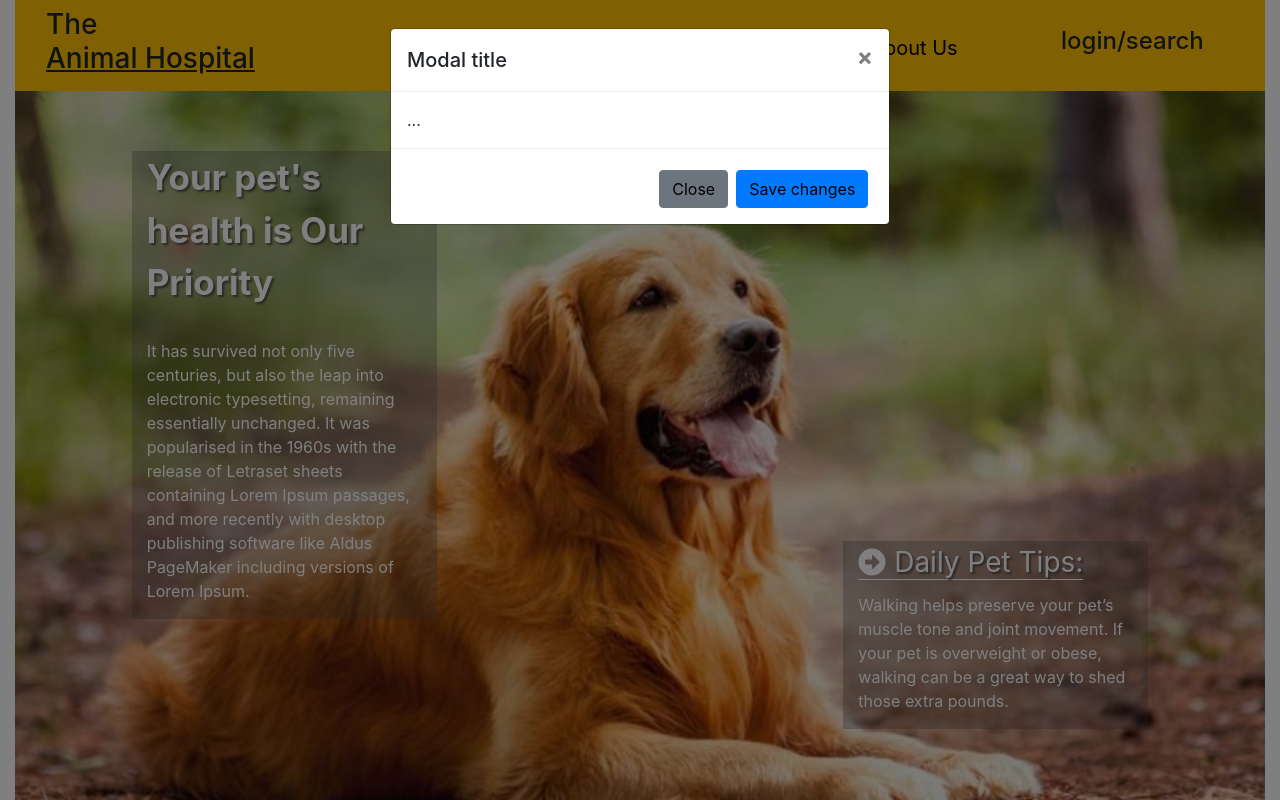
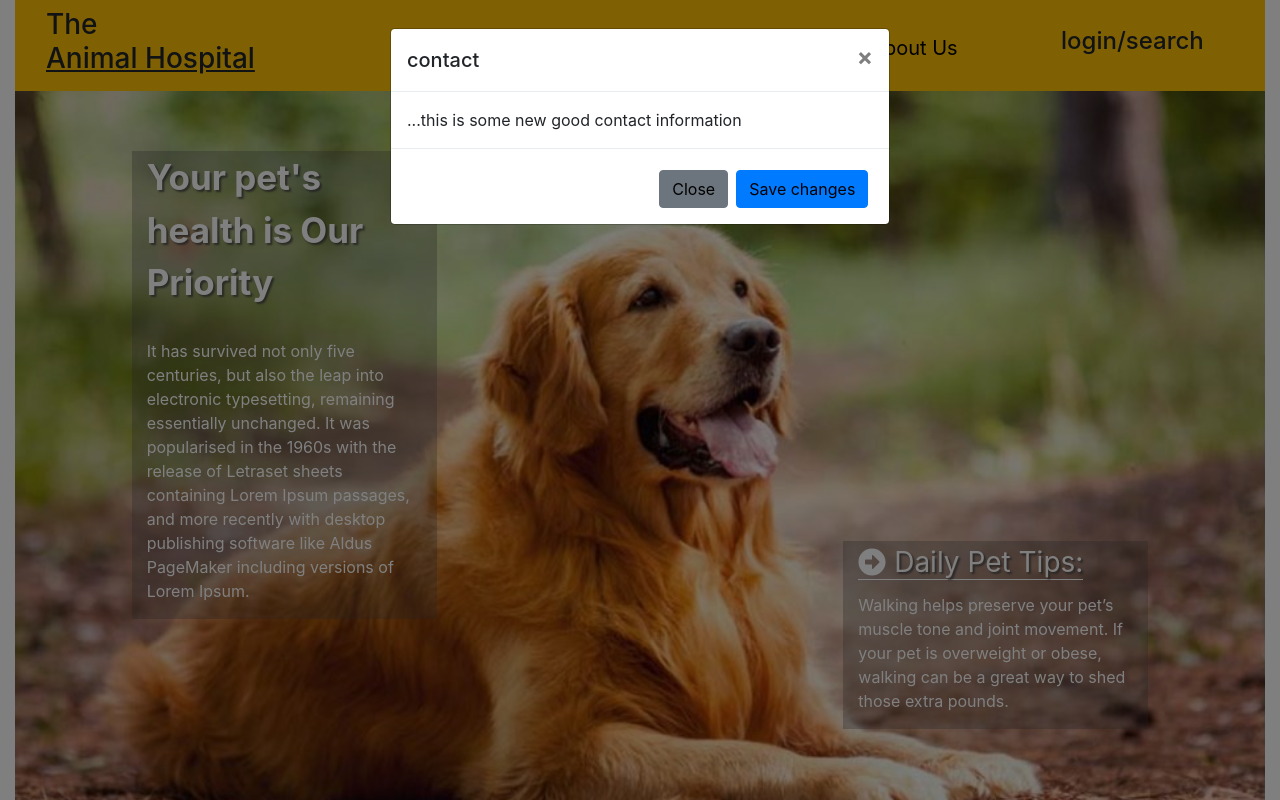
Before and after one commit to memmo01/reactjs-mock-site, a React (Create React App) app in the folder animal-hospital/: page / in a window 1280 px wide. Both pictures are taken after a click on the button "Contact". Shown: the top 800 px of the page. Built offline with nearby package versions, Linux system fonts and the light colour scheme.

Commit message:
added modal to the top navigation buttons

```diff
--- a/animal-hospital/src/App.js
+++ b/animal-hospital/src/App.js
@@ -19,25 +19,6 @@ class App extends React.Component {
      <SiteInfo />
      <Location />
 
-     <div className="modal fade" id="exampleModal" tabindex="-1" role="dialog" aria-labelledby="exampleModalLabel" aria-hidden="true">
-  <div className="modal-dialog" role="document">
-    <div className="modal-content">
-      <div className="modal-header">
-        <h5 className="modal-title" id="exampleModalLabel">Modal title</h5>
-        <button type="button" className="close" data-dismiss="modal" aria-label="Close">
-          <span aria-hidden="true">&times;</span>
-        </button>
-      </div>
-      <div className="modal-body">
-        ...
-      </div>
-      <div className="modal-footer">
-        <button type="button" className="btn btn-secondary" data-dismiss="modal">Close</button>
-        <button type="button" className="btn btn-primary">Save changes</button>
-      </div>
-    </div>
-  </div>
-</div>
 
       </div>
     );
--- a/animal-hospital/src/components/Navbar.js
+++ b/animal-hospital/src/components/Navbar.js
@@ -1,17 +1,46 @@
 import React from 'react'
+import Modal from './modal'
 
 export default class NavBar extends React.Component{
+    constructor(){
+        super()
+        this.state={
+            name:"hello",
+            body:"this is some new good contact information"
+        }
+        this.contact = this.contact.bind(this)
+        this.appointment = this.appointment.bind(this)
+        this.emergency = this.emergency.bind(this)
+        this.about = this.about.bind(this)
+    }
+
+    contact(){
+       this.setState({name:"contact"})
+    }
+      appointment(){
+       this.setState({name:"appointment"})
+    }
+      emergency(){
+       this.setState({name:"emergency"})
+    }
+      about(){
+       this.setState({name:"about"})
+    }
+
+
     render(){
+
+
         return(
             <div>
                 <nav class="navbar navbar-light bg-warning">
                    <div className="col-lg-3"> <h3>The <br/><u>Animal Hospital </u></h3>
                    </div>
                        <div className="col-lg-7 group">
-                           <button type="button" class="btn btn-warning btn-lg" data-toggle="modal" data-target="#exampleModal">Contact</button>
-                           <button type="button" class="btn btn-warning btn-lg" data-toggle="modal" data-target="#exampleModal">Appointment</button>
-                           <button type="button" class="btn btn-warning btn-lg" data-toggle="modal" data-target="#exampleModal">Emergency</button>
-                           <button type="button" class="btn btn-warning btn-lg" data-toggle="modal" data-target="#exampleModal">About Us</button>
+                           <button type="button" class="btn btn-warning btn-lg" data-toggle="modal" data-target="#exampleModal" onClick={this.contact}>Contact</button>
+                           <button type="button" class="btn btn-warning btn-lg" data-toggle="modal" data-target="#exampleModal" onClick={this.appointment}>Appointment</button>
+                           <button type="button" class="btn btn-warning btn-lg" data-toggle="modal" data-target="#exampleModal" onClick={this.emergency}>Emergency</button>
+                           <button type="button" class="btn btn-warning btn-lg" data-toggle="modal" data-target="#exampleModal" onClick={this.about}>About Us</button>
 
 
             </div>
@@ -20,6 +49,7 @@ export default class NavBar extends React.Component{
                 <h4>search</h4>
                 </div>
 </nav>
+<Modal title={this.state.name} body={this.state.body}/>
 
 
 
--- /dev/null
+++ b/animal-hospital/src/components/modal.js
@@ -0,0 +1,50 @@
+import React from "react";
+
+
+export default class Modal extends React.Component{
+    constructor(){
+        super()
+        this.state={
+            body:"something"
+        }
+this.run = this.run.bind(this)
+    }
+
+    run(){
+if(this.props.title  === "contact"){
+    this.setState({
+        body:"this is where the contact information will go"
+    })
+}
+    }
+    render(){
+
+
+
+        return(
+     <div className="modal fade" id="exampleModal" tabindex="-1" role="dialog" aria-labelledby="exampleModalLabel" aria-hidden="true">
+  <div className="modal-dialog" role="document">
+    <div className="modal-content">
+      <div className="modal-header">
+        <h5 className="modal-title" id="exampleModalLabel">
+
+            {this.props.title}
+
+            </h5>
+        <button type="button" className="close" data-dismiss="modal" aria-label="Close">
+          <span aria-hidden="true">&times;</span>
+        </button>
+      </div>
+      <div className="modal-body">
+        ...{this.props.body}
+      </div>
+      <div className="modal-footer">
+        <button type="button" className="btn btn-secondary" data-dismiss="modal">Close</button>
+        <button type="button" className="btn btn-primary">Save changes</button>
+      </div>
+    </div>
+  </div>
+</div>
+        )
+    }
+}
```
